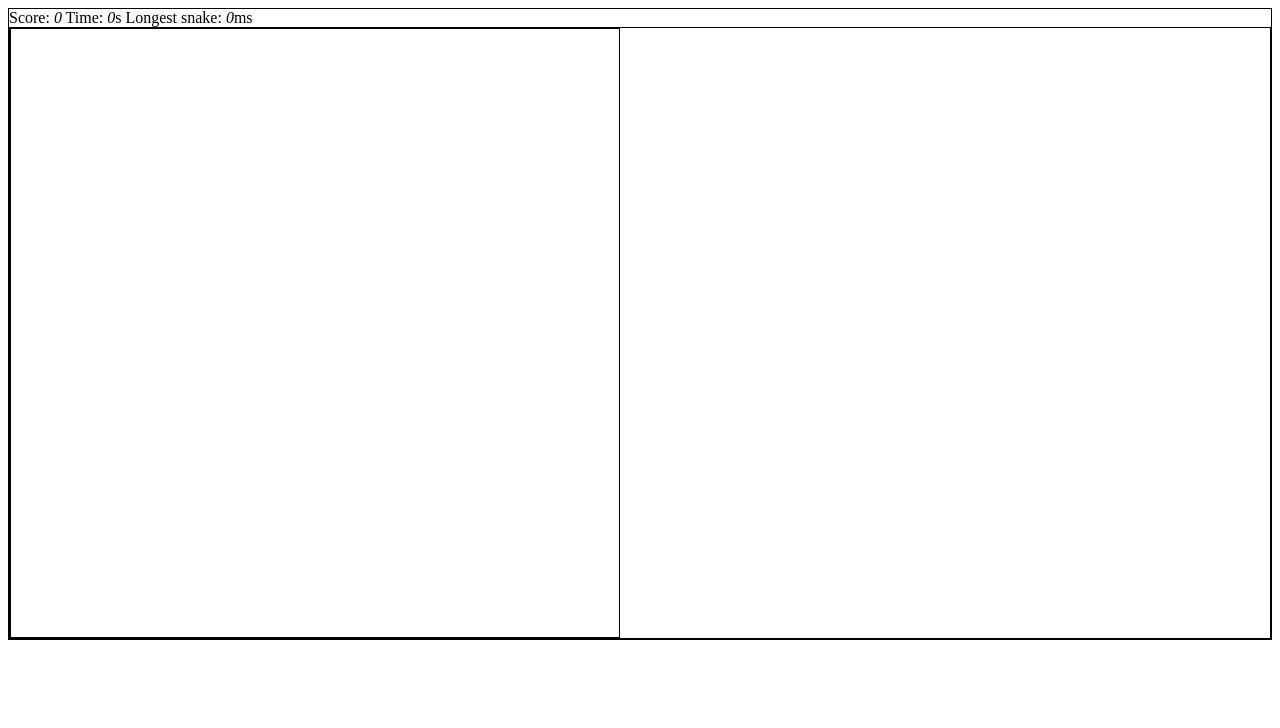
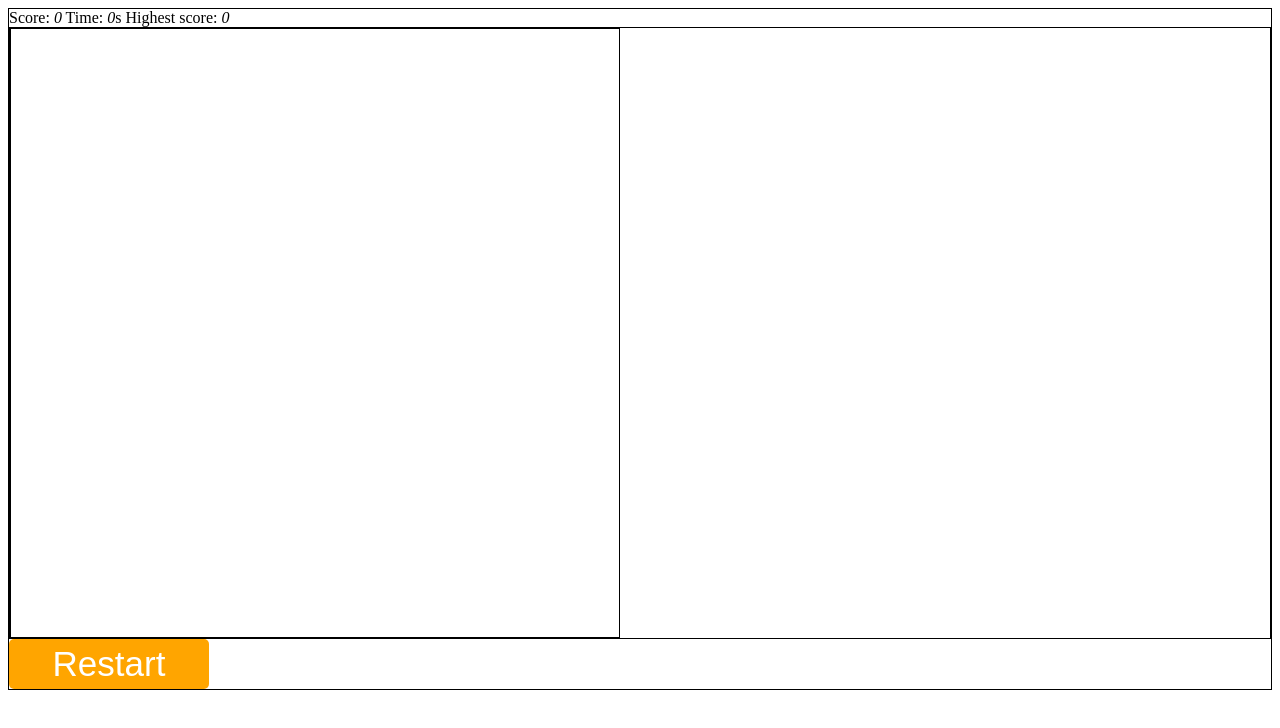
Before and after one commit to Dalbunosky/Cabbage-Worm, a plain HTML site: page index.html in a window 1280 px wide. Drawn offline with Linux system fonts and the light colour scheme.

Commit message:
Add restart button, CSS for button

```diff
--- a/index.html
+++ b/index.html
@@ -10,11 +10,12 @@
         <div>
             Score: <em id='score'>0</em>
             Time: <em id='time'>0</em>s
-            Longest snake: <em id='speed'>0</em>ms
+            Highest score: <em id='speed'>0</em>
 
             <div>
                 <canvas id="snake" width="608" height="608"></canvas>
             </div>
+            <button>Restart</button>
         </div>
     </body>
     <script src="snake.js"></script>
--- a/snake.css
+++ b/snake.css
@@ -19,3 +19,13 @@ div, canvas{
 #snake{
 
 }
+button{
+    width: 200px;
+    height: 50px;
+    font: 35px Arial, sans-serif;
+    color: white;
+    background-color: orange;
+    border-radius: 5px;
+    border: none;
+    cursor: pointer;
+}
```
